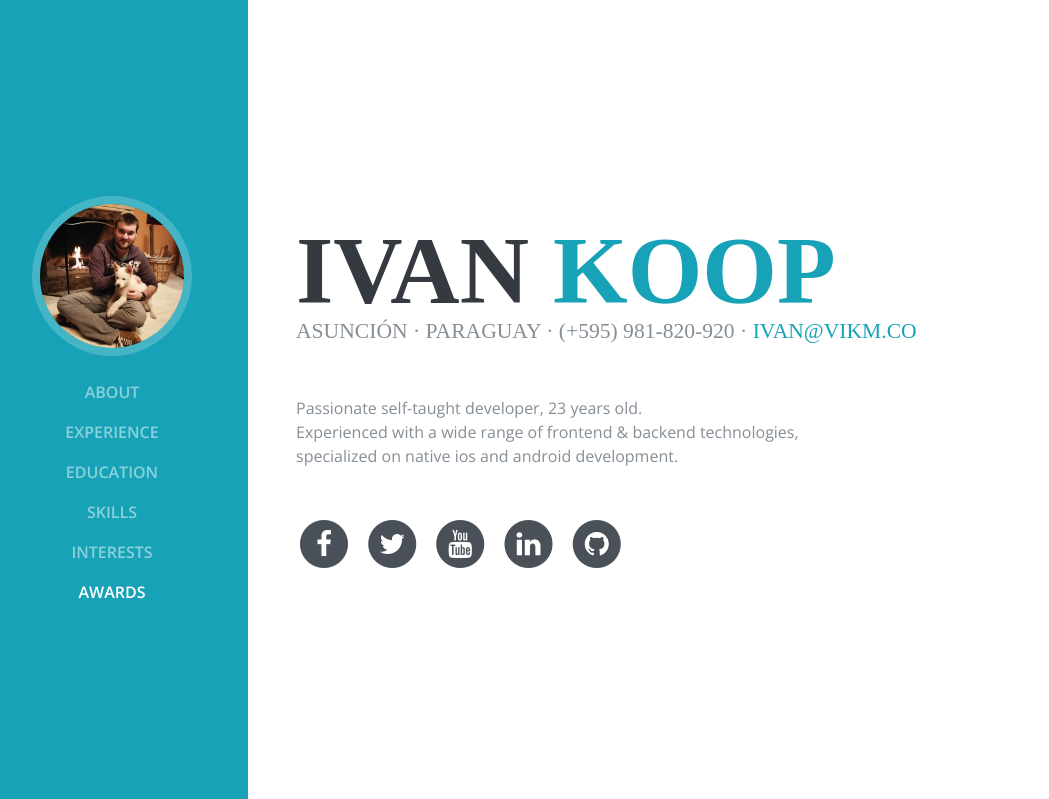
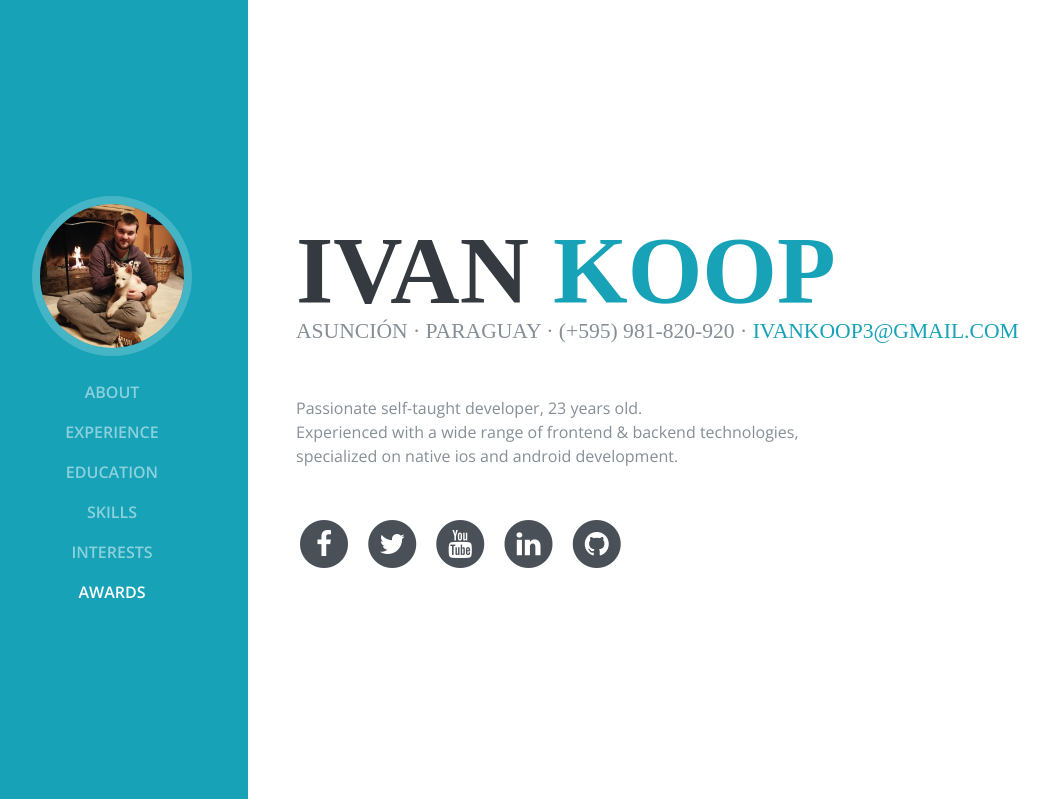
Before and after one commit to ivankoop/my-website, a PHP site: page / in a window 1280 px wide. Shown: the top 799 px of the page, without its empty margins (24-1073 px from the left). Run offline with PHP 8.4, Linux system fonts and the light colour scheme; some web fonts are replaced.

Commit message:
mail change

```diff
--- a/index.php
+++ b/index.php
@@ -70,7 +70,7 @@
             <span class="text-primary">Koop</span>
           </h1>
           <div class="subheading mb-5">Asunción · Paraguay · (+595) 981-820-920 ·
-            <a href="mailto:ivan@vikm.co">ivan@vikm.co</a>
+            <a href="mailto:ivankoop3@gmail.com">ivankoop3@gmail.com</a>
           </div>
           <p class="mb-5">Passionate self-taught developer, 23 years old.
           <br>
```
